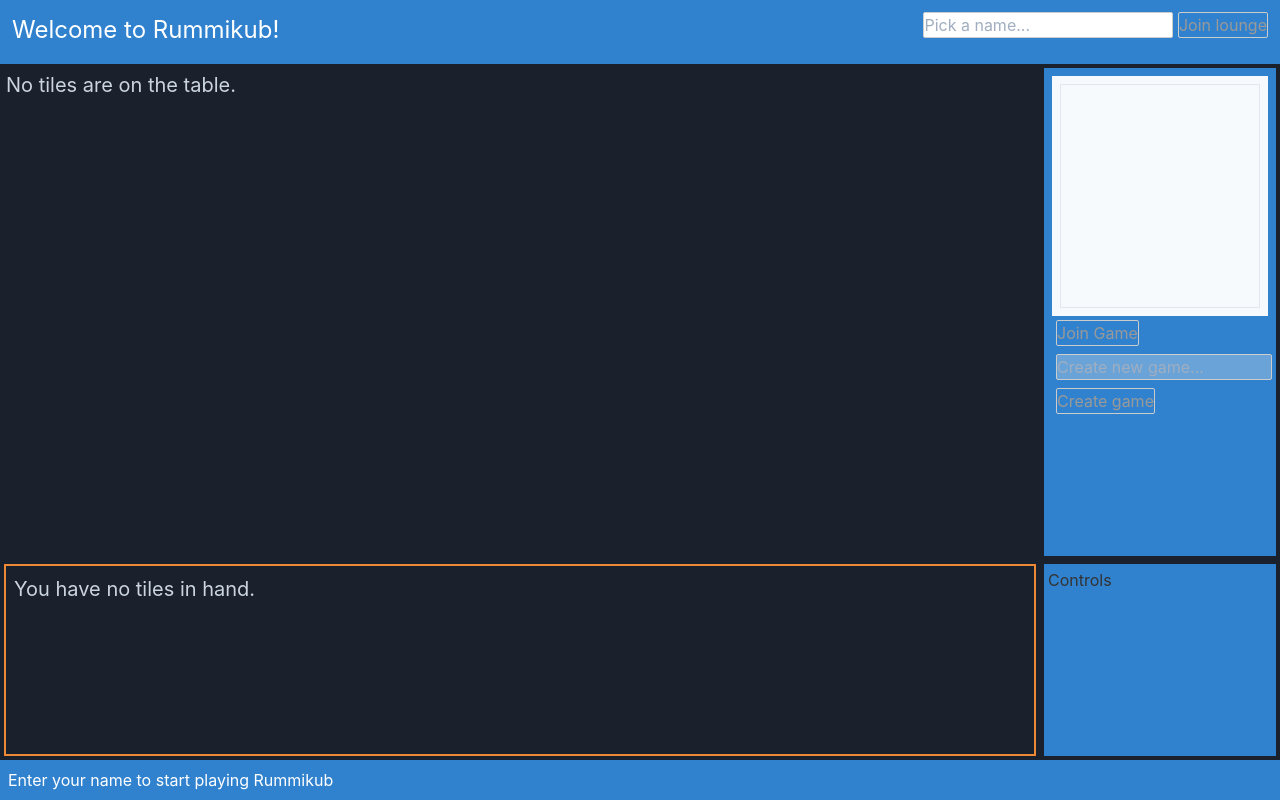
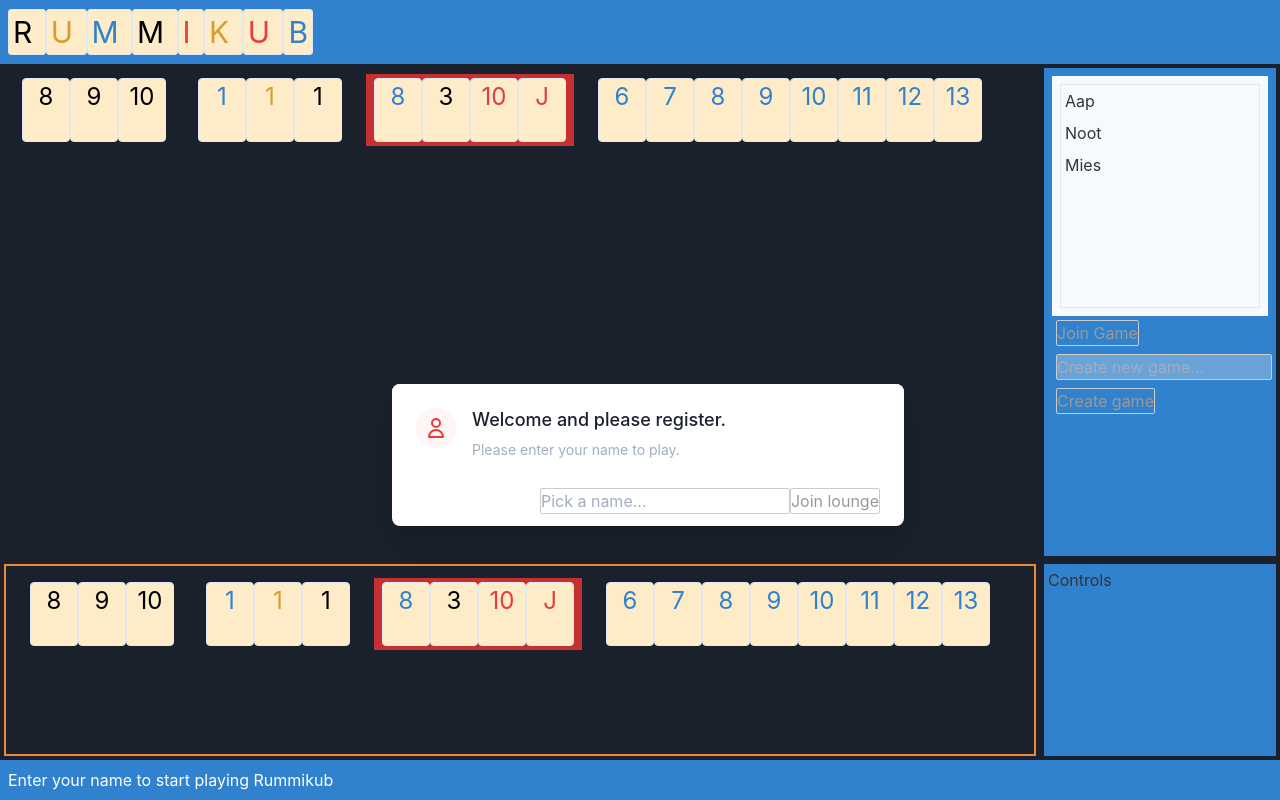
Before and after one commit to zlubsen/rummikub, a Svelte app in the folder client-svelte/: page / in a window 1280 px wide. Built offline with nearby package versions, Linux system fonts and the light colour scheme; what @tailwindcss/custom-forms, tailwindcss-font-inter would draw is missing.

Commit message:
Building a modal for registering players

```diff
--- a/client-svelte/src/App.svelte
+++ b/client-svelte/src/App.svelte
@@ -8,6 +8,7 @@
     import GameList from "./components/GameList.svelte";
     import PlayerHand from "./components/PlayerHand.svelte";
     import TurnControls from "./components/TurnControls.svelte";
+    import Modal from "./components/Modal.svelte";
     import {log} from "./stores/logMessage.js";
     import {onDestroy} from "svelte";
 
@@ -34,7 +35,7 @@
     let table = new Map();
     let hand = new Map();
 
-    const testData = false;
+    const testData = true;
     if(testData) setTestData();
 
     const unsubscribeLogging = log.subscribe(value => {
@@ -494,11 +495,42 @@
             });
     }
 
+    const welcomeHeader = [
+        {char:'R',color:'black'},
+        {char:'U',color:'yellow-600'},
+        {char:'M',color:'blue-600'},
+        {char:'M',color:'black'},
+        {char:'I',color:'red-600'},
+        {char:'K',color:'yellow-600'},
+        {char:'U',color:'red-600'},
+        {char:'B',color:'blue-600'}];
 </script>
 
 <div id="fullscreen-container" class="full-screen-app app-layout w-screen bg-gray-900">
-    <header id="header" class="header-area h-16 bg-blue-600 p-3">
-        <span class="font-inter text-2xl text-white">Welcome to Rummikub!</span>
+<!--    <Modal show="{playerId===undefined}">-->
+<!--        <svg slot="icon" class="h-6 w-6 text-red-600" fill="none" viewBox="0 0 24 24" stroke="currentColor">-->
+<!--            <path stroke-linecap="round" stroke-linejoin="round" stroke-width="2" d="M16 7a4 4 0 11-8 0 4 4 0 018 0zM12 14a7 7 0 00-7 7h14a7 7 0 00-7-7z" />-->
+<!--        </svg>-->
+<!--        <h3 slot="header" class="font-inter text-lg leading-6 font-medium text-gray-900" id="modal-headline">-->
+<!--            Welcome and please register.-->
+<!--        </h3>-->
+<!--        <div slot="message" class="mt-2">-->
+<!--            <p class="font-inter text-sm leading-5 text-gray-500">-->
+<!--                Please enter your name to play.-->
+<!--            </p>-->
+<!--        </div>-->
+<!--        <div slot="actions" class="bg-gray-50 px-4 py-3 sm:px-6 sm:flex sm:flex-row-reverse">-->
+<!--            <RegisterPlayer playerId="{playerId}" on:connect={eventJoin} on:disconnect={eventLeave}/>-->
+<!--        </div>-->
+<!--    </Modal>-->
+    <header id="header" class="header-area h-16 bg-blue-600 p-2">
+        <span>
+            {#each welcomeHeader as tile}
+                <span class="p-1 h-16 border border-gray-300 rounded bg-orange-200 text-center align-text-top text-3xl text-{tile.color}">
+                    {tile.char}
+                </span>
+            {/each}
+        </span>
         {#if playerName}
             <span class="pl-2 pr-2 font-inter text-white">Player: {playerName}</span>
         {/if}
@@ -598,8 +630,6 @@
 
 <!-- - ongoing game shows up twice in the gamelist >> possible due to GameStateResponse -->
 
-<!-- - during initial play: create separate messages for when table is valid/invalid and when player did/did not meet initial play value-->
-<!-- - add move: reset/undo all mutations in this turn (or even more eleborate: add undo button for single action)-->
 <!-- - after a game is won, the owner can press ‘Start game’ again. Either remove, or restart the game with the same players-->
 
 <!-- - UX: request players in game when joining a game (to correctly show in header bar)-->
--- /dev/null
+++ b/client-svelte/src/components/Modal.svelte
@@ -0,0 +1,59 @@
+<script>
+    export let show = false;
+</script>
+
+<div class="fixed z-20 w-full overflow-y-auto" class:hidden="{!show}">
+    <div class="flex items-end justify-center min-h-screen pt-4 px-4 pb-20 text-center sm:block sm:p-0">
+        <!--
+          Background overlay, show/hide based on modal state.
+
+          Entering: "ease-out duration-300"
+            From: "opacity-0"
+            To: "opacity-100"
+          Leaving: "ease-in duration-200"
+            From: "opacity-100"
+            To: "opacity-0"
+        -->
+        <div class="fixed inset-0 transition-opacity">
+            <div class="absolute inset-0 bg-gray-500 opacity-75"></div>
+        </div>
+
+        <!-- This element is to trick the browser into centering the modal contents. -->
+        <span class="hidden sm:inline-block sm:align-middle sm:h-screen"></span>&#8203;
+        <!--
+          Modal panel, show/hide based on modal state.
+
+          Entering: "ease-out duration-300"
+            From: "opacity-0 translate-y-4 sm:translate-y-0 sm:scale-95"
+            To: "opacity-100 translate-y-0 sm:scale-100"
+          Leaving: "ease-in duration-200"
+            From: "opacity-100 translate-y-0 sm:scale-100"
+            To: "opacity-0 translate-y-4 sm:translate-y-0 sm:scale-95"
+        -->
+        <div class="inline-block align-bottom bg-white rounded-lg text-left overflow-hidden shadow-xl transform transition-all sm:my-8 sm:align-middle sm:max-w-lg sm:w-full" role="dialog" aria-modal="true" aria-labelledby="modal-headline">
+            <div class="bg-white px-4 pt-5 pb-4 sm:p-6 sm:pb-4">
+                <div class="sm:flex sm:items-start">
+                    <div class="mx-auto flex-shrink-0 flex items-center justify-center h-12 w-12 rounded-full bg-red-100 sm:mx-0 sm:h-10 sm:w-10">
+                        <slot name="icon">
+                            <svg xmlns="http://www.w3.org/2000/svg" class="h-6 w-6 text-red-600" fill="none" viewBox="0 0 24 24" stroke="currentColor">
+                                <path stroke-linecap="round" stroke-linejoin="round" stroke-width="2" d="M6 18L18 6M6 6l12 12" />
+                            </svg>
+                        </slot>
+                    </div>
+                    <div class="mt-3 text-center sm:mt-0 sm:ml-4 sm:text-left">
+                        <slot name="header">
+                            No header provided.
+                        </slot>
+                        <slot name="message">
+                            No message provided
+                        </slot>
+                    </div>
+                </div>
+            </div>
+            <slot name="actions">
+                No actions provided.
+            </slot>
+        </div>
+    </div>
+</div>
+<slot/>
--- a/client-svelte/src/components/RegisterPlayer.svelte
+++ b/client-svelte/src/components/RegisterPlayer.svelte
@@ -1,4 +1,5 @@
 <script>
+    import Modal from "./Modal.svelte";
     import { createEventDispatcher } from 'svelte';
 
     const dispatch = createEventDispatcher();
@@ -20,11 +21,28 @@
     }
 </script>
 
+{#if playerId === undefined }
+    <Modal show="{true}">
+        <svg slot="icon" class="h-6 w-6 text-red-600" fill="none" viewBox="0 0 24 24" stroke="currentColor">
+            <path stroke-linecap="round" stroke-linejoin="round" stroke-width="2" d="M16 7a4 4 0 11-8 0 4 4 0 018 0zM12 14a7 7 0 00-7 7h14a7 7 0 00-7-7z" />
+        </svg>
+        <h3 slot="header" class="font-inter text-lg leading-6 font-medium text-gray-900" id="modal-headline">
+            Welcome and please register.
+        </h3>
+        <div slot="message" class="mt-2">
+            <p class="font-inter text-sm leading-5 text-gray-500">
+                Please enter your name to play.
+            </p>
+        </div>
+        <div slot="actions" class="bg-gray-50 px-4 py-3 sm:px-6 sm:flex sm:flex-row-reverse">
+            <button id="connectButton" disabled="{!playerName}" on:click={clickConnect} class="form-input">Join lounge</button>
+            <input type="text" id="playerName" placeholder="Pick a name..." bind:value={playerName} class="form-input">
+        </div>
+    </Modal>
+{/if}
+
 <div id="registerPlayer" class="inline float-right">
-    {#if playerId === undefined }
-        <input type="text" id="playerName" placeholder="Pick a name..." bind:value={playerName} class="form-input">
-        <button id="connectButton" disabled="{!playerName}" on:click={clickConnect} class="form-input">Join lounge</button>
-    {:else}
+    {#if playerId !== undefined }
         <button id="disconnectButton" on:click={clickDisconnect} class="form-input">Leave lounge</button>
     {/if}
 </div>
--- a/client-svelte/src/components/TileSet.svelte
+++ b/client-svelte/src/components/TileSet.svelte
@@ -96,12 +96,12 @@
      class="relative flex-none flex items-center px-2 py-1 mx-2 my-1 z-20 hover:bg-gray-500 hover:cursor-pointer">
     {#if showMergeZones}
         <div class="merge-zones-container">
-                <div id={tileSet.id+ZONE_MERGE+0} class="w-5 h-full bg-gray-400 opacity-50 z-10"
+                <div id={tileSet.id+ZONE_MERGE+0} class="w-5 h-full bg-gray-400 opacity-50"
                      on:drop={(event)=>eventDropMerge(event, tileSet.id, 0)}
                      on:dragover={(event)=>eventDragOver(event, tileSet.id)}
                      in:scale="{{duration: 400, opacity: 0.5, start: 0.5, easing: quintOut}}">&nbsp;</div>
                 {#each tileSet.tiles as tile, i}
-                    <div id={tileSet.id+ZONE_MERGE+(i+1)} class="w-5 h-full bg-gray-400 opacity-50 z-10"
+                    <div id={tileSet.id+ZONE_MERGE+(i+1)} class="w-5 h-full bg-gray-400 opacity-50"
                          on:drop={(event)=>eventDropMerge(event, tileSet.id, i+1)}
                          on:dragover={(event)=>eventDragOver(event, tileSet.id)}
                          in:scale="{{duration: 400, opacity: 0.5, start: 0.5, easing: quintOut}}">&nbsp;</div>
```
Also changed, not shown: client-svelte/src/components/Tile.svelte (+0 -7 lines), 1 other file (tests, documents, lock files or other folders).
